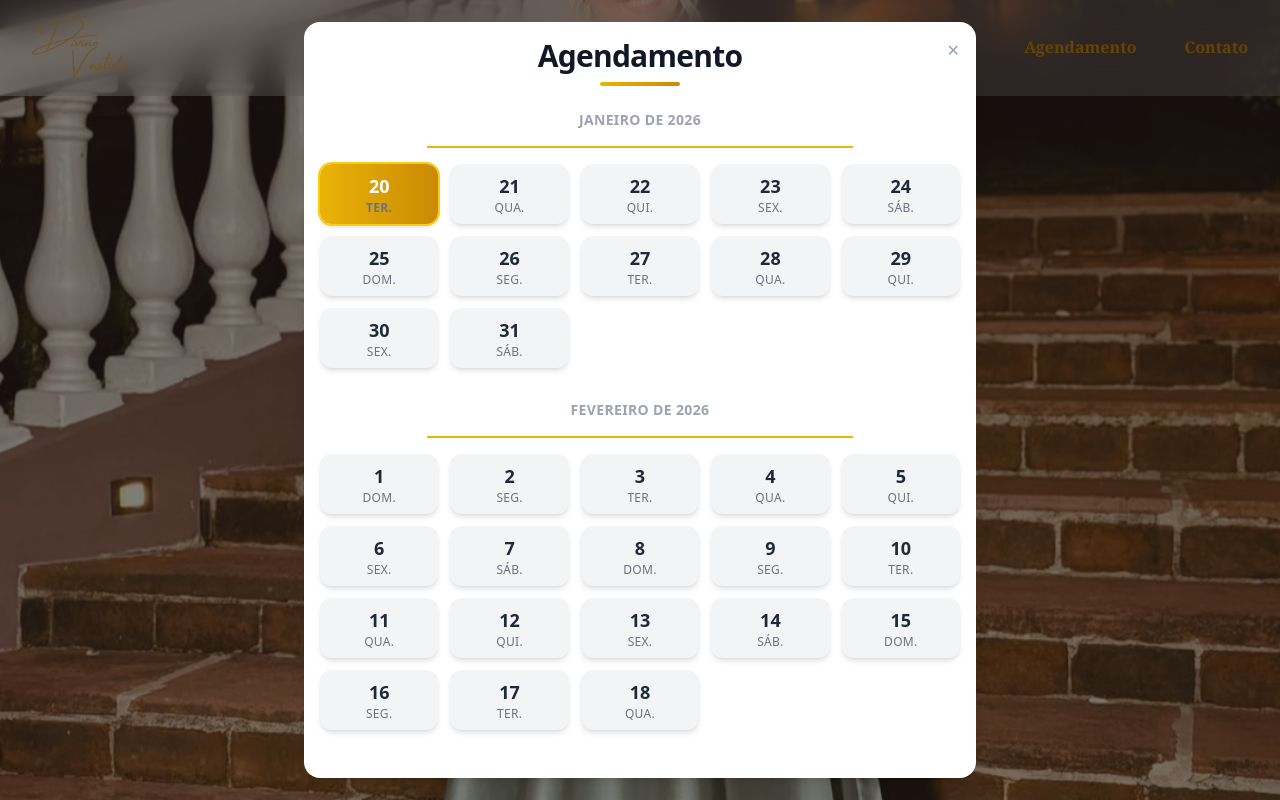
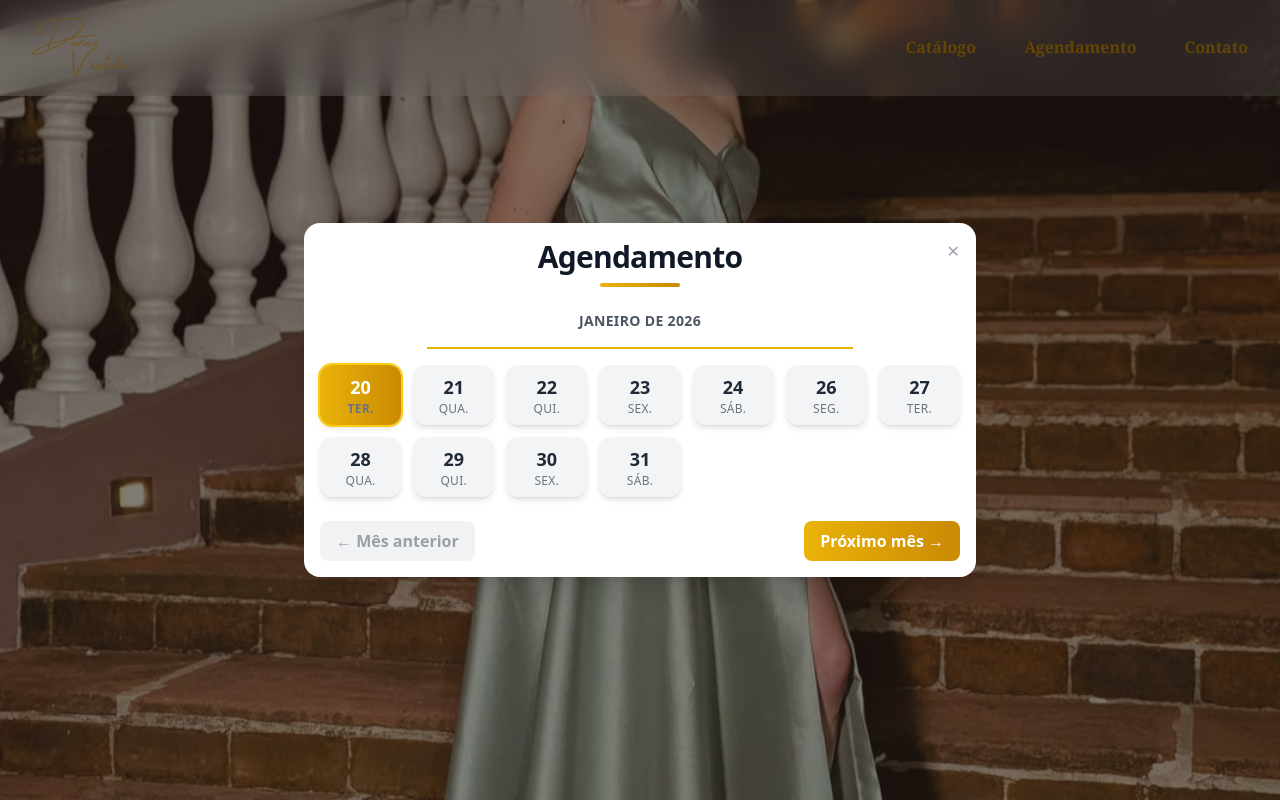
Before and after one commit to DevIgorRafaelDeMelo/divino-vestido, a React (Vite) app: page / in a window 1280 px wide. Both pictures are taken after a click on the button "Agende sua Experiência". Shown: the top 800 px of the page. Built offline with nearby package versions, Linux system fonts and the light colour scheme.

Commit message:
v1.1 21.01.2026

```diff
--- a/src/Admin.jsx
+++ b/src/Admin.jsx
@@ -33,6 +33,7 @@
     const afternoon = [14, 15, 16, 17];
     return [...morning, ...afternoon].map((hour) => ({ hour }));
   };
+  const [currentMonthIndex, setCurrentMonthIndex] = useState(0);
 
   const handleDateClick = async (day) => {
     setSelectedDate(day);
@@ -45,10 +46,9 @@
     const querySnapshot = await getDocs(q);
     const booked = querySnapshot.docs.map((doc) => doc.data());
 
-    // 🔎 Se o dia está bloqueado, não mostra horários
     const isBlocked = booked.some((b) => b.blocked === true);
     if (isBlocked) {
-      setAvailableTimes([]); // nenhum horário disponível
+      setAvailableTimes([]);
       return;
     }
 
@@ -672,16 +672,17 @@
             >
               ✕
             </button>
-
             {!selectedDate &&
               (() => {
                 const today = new Date();
-                const daysForward = Array.from({ length: 30 }, (_, i) => {
+                // Gerar 365 dias
+                const daysForward = Array.from({ length: 365 }, (_, i) => {
                   const d = new Date(today);
                   d.setDate(today.getDate() + i);
                   return d;
                 });
 
+                // Agrupar por mês
                 const grouped = daysForward.reduce((acc, day) => {
                   const monthKey = day.toLocaleDateString("pt-BR", {
                     month: "long",
@@ -692,9 +693,15 @@
                   return acc;
                 }, {});
 
-                return Object.values(grouped).map((monthDays, idx) => (
-                  <div key={idx} className="mb-8">
-                    <h2 className="text-center text-sm font-semibold text-gray-400 mb-4 uppercase tracking-wide">
+                const months = Object.values(grouped);
+
+                // Seleciona o mês atual
+                const monthDays = months[currentMonthIndex];
+
+                return (
+                  <div>
+                    {/* Cabeçalho do mês */}
+                    <h2 className="text-center text-sm font-semibold text-gray-600 mb-4 uppercase tracking-wide">
                       {monthDays[0].toLocaleDateString("pt-BR", {
                         month: "long",
                         year: "numeric",
@@ -703,7 +710,8 @@
 
                     <div className="border-b-2 border-yellow-500 mb-4 w-2/3 mx-auto"></div>
 
-                    <div className="grid grid-cols-5 gap-3">
+                    {/* Grid de dias */}
+                    <div className="grid grid-cols-7 gap-3">
                       {monthDays.map((day, i) => {
                         const isToday =
                           day.toDateString() === today.toDateString();
@@ -729,8 +737,32 @@
                         );
                       })}
                     </div>
+
+                    {/* Botões de navegação */}
+                    <div className="flex justify-between mt-6">
+                      <button
+                        disabled={currentMonthIndex === 0}
+                        onClick={() =>
+                          setCurrentMonthIndex((prev) => Math.max(prev - 1, 0))
+                        }
+                        className="px-4 py-2 rounded-lg bg-gray-200 hover:bg-gray-300 text-gray-700 font-semibold transition disabled:opacity-50"
+                      >
+                        ← Mês anterior
+                      </button>
+                      <button
+                        disabled={currentMonthIndex === months.length - 1}
+                        onClick={() =>
+                          setCurrentMonthIndex((prev) =>
+                            Math.min(prev + 1, months.length - 1),
+                          )
+                        }
+                        className="px-4 py-2 rounded-lg bg-gradient-to-r from-yellow-500 to-yellow-600 text-white font-semibold hover:from-yellow-600 hover:to-yellow-700 transition disabled:opacity-50"
+                      >
+                        Próximo mês →
+                      </button>
+                    </div>
                   </div>
-                ));
+                );
               })()}
 
             {selectedDate && (
--- a/src/Home.jsx
+++ b/src/Home.jsx
@@ -14,9 +14,11 @@
   const images = [Img1, Img2, Img3];
   const [showConfirmModal, setShowConfirmModal] = useState(false);
   const [currentIndex, setCurrentIndex] = useState(0);
+  const [lastReservation, setLastReservation] = useState(null);
 
   const [showFormModal, setShowFormModal] = useState(false);
   const [selectedSlot, setSelectedSlot] = useState(null);
+  const [currentMonthIndex, setCurrentMonthIndex] = useState(0);
 
   const [formData, setFormData] = useState({
     nome: "",
@@ -43,11 +45,28 @@
   const [showCalendar, setShowCalendar] = useState(false);
   const [selectedDate, setSelectedDate] = useState(null);
 
-  const generateSlots = () => {
-    const morning = [9, 10, 11];
-    const afternoon = [14, 15, 16, 17];
-    return [...morning, ...afternoon].map((hour) => ({ hour }));
-  };
+  function generateSlots(selectedDate) {
+    const dayOfWeek = selectedDate.getDay();
+
+    if (dayOfWeek === 0) {
+      return [];
+    }
+
+    if (dayOfWeek === 6) {
+      const slots = [];
+      for (let hour = 9; hour < 12; hour++) {
+        slots.push({ hour });
+      }
+      return slots;
+    }
+
+    const slots = [];
+    for (let hour = 9; hour < 18; hour++) {
+      if (hour >= 12 && hour < 14) continue;
+      slots.push({ hour });
+    }
+    return slots;
+  }
 
   const handleDateClick = async (day) => {
     setSelectedDate(day);
@@ -66,7 +85,7 @@
       return;
     }
 
-    const allSlots = generateSlots();
+    const allSlots = generateSlots(day);
     const available = allSlots.map((slot) => {
       const countBooked = booked.filter((b) => b.hour === slot.hour).length;
       const vagasRestantes = 2 - countBooked;
@@ -332,13 +351,17 @@
             {!selectedDate &&
               (() => {
                 const today = new Date();
-                const daysForward = Array.from({ length: 30 }, (_, i) => {
+                const daysForward = Array.from({ length: 365 }, (_, i) => {
                   const d = new Date(today);
                   d.setDate(today.getDate() + i);
                   return d;
                 });
 
-                const grouped = daysForward.reduce((acc, day) => {
+                const daysWithoutSunday = daysForward.filter(
+                  (d) => d.getDay() !== 0,
+                );
+
+                const grouped = daysWithoutSunday.reduce((acc, day) => {
                   const monthKey = day.toLocaleDateString("pt-BR", {
                     month: "long",
                     year: "numeric",
@@ -348,9 +371,13 @@
                   return acc;
                 }, {});
 
-                return Object.values(grouped).map((monthDays, idx) => (
-                  <div key={idx} className="mb-8">
-                    <h2 className="text-center text-sm font-semibold text-gray-400 mb-4 uppercase tracking-wide">
+                const months = Object.values(grouped);
+
+                const monthDays = months[currentMonthIndex];
+
+                return (
+                  <div>
+                    <h2 className="text-center text-sm font-semibold text-gray-600 mb-4 uppercase tracking-wide">
                       {monthDays[0].toLocaleDateString("pt-BR", {
                         month: "long",
                         year: "numeric",
@@ -359,7 +386,7 @@
 
                     <div className="border-b-2 border-yellow-500 mb-4 w-2/3 mx-auto"></div>
 
-                    <div className="grid grid-cols-5 gap-3">
+                    <div className="grid grid-cols-7 gap-3">
                       {monthDays.map((day, i) => {
                         const isToday =
                           day.toDateString() === today.toDateString();
@@ -385,8 +412,31 @@
                         );
                       })}
                     </div>
+
+                    <div className="flex justify-between mt-6">
+                      <button
+                        disabled={currentMonthIndex === 0}
+                        onClick={() =>
+                          setCurrentMonthIndex((prev) => Math.max(prev - 1, 0))
+                        }
+                        className="px-4 py-2 rounded-lg bg-gray-200 hover:bg-gray-300 text-gray-700 font-semibold transition disabled:opacity-50"
+                      >
+                        ← Mês anterior
+                      </button>
+                      <button
+                        disabled={currentMonthIndex === months.length - 1}
+                        onClick={() =>
+                          setCurrentMonthIndex((prev) =>
+                            Math.min(prev + 1, months.length - 1),
+                          )
+                        }
+                        className="px-4 py-2 rounded-lg bg-gradient-to-r from-yellow-500 to-yellow-600 text-white font-semibold hover:from-yellow-600 hover:to-yellow-700 transition disabled:opacity-50"
+                      >
+                        Próximo mês →
+                      </button>
+                    </div>
                   </div>
-                ));
+                );
               })()}
 
             {selectedDate && (
@@ -472,6 +522,13 @@
                         evento: formData.evento,
                         telefone: formData.telefone,
                       });
+
+                      setLastReservation({
+                        date: selectedSlot.date,
+                        hour: selectedSlot.hour,
+                        telefone: formData.telefone,
+                      });
+
                       setShowFormModal(false);
                       setShowConfirmModal(true);
 
@@ -567,16 +624,29 @@
               </div>
             )}
 
-            {showConfirmModal && (
+            {showConfirmModal && lastReservation && (
               <div className="fixed inset-0 flex items-center justify-center bg-black/50 z-50">
                 <div className="relative bg-white p-6 rounded-2xl shadow-xl w-[90%] max-w-md text-center">
                   <h2 className="text-2xl font-bold text-yellow-500 mb-4">
                     Agendamento confirmado!
                   </h2>
+
                   <p className="text-gray-700 mb-6">
                     Seu agendamento foi registrado com sucesso.
                     <br />
-                    Entraremos em contato pelo telefone informado.
+                    Data:{" "}
+                    <span className="font-semibold text-gray-900">
+                      {lastReservation.date.toLocaleDateString("pt-BR")}
+                    </span>
+                    <br /> Horário:{" "}
+                    <span className="font-semibold text-gray-900">
+                      {lastReservation.hour}:00
+                    </span>
+                    <br />
+                    Telefone:{" "}
+                    <span className="font-semibold text-gray-900">
+                      {lastReservation.telefone}
+                    </span>
                   </p>
 
                   <button
```
